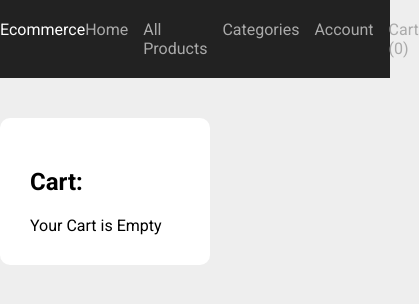
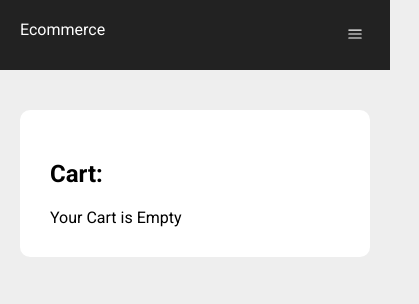
Before and after one commit to PatrikasDapsys/next-ecommerce-front, a Next.js app: page /cart in a window 390 px wide. Shown: the top 304 px of the page, 419 px wide, since content can reach past the window. Built offline with nearby package versions, Linux system fonts and the light colour scheme.

Commit message:
responsive

```diff
--- a/components/Center.jsx
+++ b/components/Center.jsx
@@ -1,7 +1,7 @@
 import styled from "styled-components";
 
 const StyledDiv = styled.div`
-    max-width: 800px;
+    max-width: 1000px;
     margin: 0 auto;
 `
 
--- a/components/Header.jsx
+++ b/components/Header.jsx
@@ -1,45 +1,94 @@
 import Link from "next/link";
 import styled from "styled-components";
 import Center from "./Center";
-import { useContext } from "react";
+import { useContext, useState } from "react";
 import { CartContext } from "./CartContext";
+import BarsIcon from "./icons/BarsIcon";
 
 const StyledHeader = styled.header`
   background-color: #222;
+  padding: 0 20px;
 `;
 const Logo = styled(Link)`
   color: #fff;
   text-decoration: none;
-  `;
+  position: relative;
+  z-index: 3;
+`;
 const Wrapper = styled.div`
   display: flex;
   justify-content: space-between;
   padding: 20px 0;
-  `;
+`;
 const NavLink = styled(Link)`
-    color: #aaa;
-    text-decoration: none;
-`
+  display: block;
+  color: #aaa;
+  text-decoration: none;
+  padding: 10px 0;
+  @media screen and (min-width: 768px) {
+    padding: 0;
+  }
+`;
+
 const StyledNav = styled.nav`
+  ${(props) =>
+    props.mobileNavActive
+      ? `
+    display: block;
+  `
+      : `
+    display: none;
+  `}
+  gap: 15px;
+  position: fixed;
+  top: 0;
+  bottom: 0;
+  left: 0;
+  right: 0;
+  padding: 70px 20px 20px;
+  background-color: #222;
+  @media screen and (min-width: 768px) {
     display: flex;
-    gap: 15px;
-`
+    position: static;
+    padding: 0;
+  }
+`;
+
+const NavButton = styled.button`
+  cursor: pointer;
+  background-color: transparent;
+  color: white;
+  width: 30px;
+  height: 30px;
+  border: 0;
+  position: relative;
+  z-index: 3;
+  @media screen and (min-width: 768px) {
+    display: none;
+  }
+`;
 
 export default function Header() {
-  const {cartProducts} = useContext(CartContext);
+  const [mobileNavActive, setMobileNavActive] = useState(false);
+  const { cartProducts } = useContext(CartContext);
+
+  console.log(mobileNavActive);
 
   return (
     <StyledHeader>
       <Center>
         <Wrapper>
           <Logo href={"/"}>Ecommerce</Logo>
-          <StyledNav>
+          <StyledNav mobileNavActive={mobileNavActive}>
             <NavLink href={"/"}>Home</NavLink>
             <NavLink href={"/products"}>All Products</NavLink>
             <NavLink href={"/categories"}>Categories</NavLink>
             <NavLink href={"/account"}>Account</NavLink>
             <NavLink href={"/cart"}>Cart ({cartProducts?.length})</NavLink>
           </StyledNav>
+          <NavButton onClick={() => setMobileNavActive(!mobileNavActive)}>
+            <BarsIcon />
+          </NavButton>
         </Wrapper>
       </Center>
     </StyledHeader>
--- /dev/null
+++ b/components/icons/BarsIcon.js
@@ -0,0 +1,18 @@
+export default function BarsIcon({ className = "w-6 h-6" }) {
+  return (
+    <svg
+      xmlns="http://www.w3.org/2000/svg"
+      fill="none"
+      viewBox="0 0 24 24"
+      strokeWidth={1.5}
+      stroke="currentColor"
+      className={className}
+    >
+      <path
+        strokeLinecap="round"
+        strokeLinejoin="round"
+        d="M3.75 6.75h16.5M3.75 12h16.5m-16.5 5.25h16.5"
+      />
+    </svg>
+  );
+}
--- a/pages/cart.jsx
+++ b/pages/cart.jsx
@@ -8,11 +8,17 @@
 import { useContext, useEffect, useState } from "react";
 import styled from "styled-components";
 
+const Container = styled.div`
+  padding: 0 20px 40px;
+`;
 const ColWrapper = styled.div`
   display: grid;
-  grid-template-columns: 1.2fr 0.8fr;
+  grid-template-columns: 1fr;
   gap: 40px;
   margin-top: 40px;
+  @media screen and (min-width: 768px) {
+    grid-template-columns: 1.2fr 0.8fr;
+  }
 `;
 const Box = styled.div`
   background-color: #fff;
@@ -23,21 +29,35 @@
   padding: 10px 0;
 `;
 const ProductImageBox = styled.div`
-  width: 100px;
-  height: 100px;
-  padding: 10px;
+  width: 70px;
+  height: 70px;
+  padding: 2px;
   border: 1px solid rgba(0, 0, 0, 0.1);
   border-radius: 10px;
   display: flex;
   align-items: center;
   justify-content: center;
   img {
+    max-width: 60px;
+    max-height: 60px;
+  }
+  @media screen and (min-width: 768px) {
+    width: 100px;
+    height: 100px;
+    padding: 10px;
+    img {
       max-width: 80px;
       max-height: 80px;
     }
+  }
 `;
 const QuantityLabel = styled.span`
-  padding: 0 8px;
+  padding: 0 14px;
+  display: block;
+  @media screen and (min-width: 768px) {
+    display: inline-block;
+    padding: 0 10px;
+  }
 `;
 const CityHolder = styled.div`
   display: flex;
@@ -123,6 +143,7 @@
   return (
     <>
       <Header />
+      <Container>
         <Center>
           <ColWrapper>
             <Box>
@@ -233,6 +254,7 @@
             )}
           </ColWrapper>
         </Center>
+      </Container>
     </>
   );
 }
```
Also changed, not shown: components/Featured.jsx (+30 -4 lines), components/NewProducts.jsx (+9 -4 lines), components/ProductBox.jsx (+20 -3 lines), components/ProductGrid.jsx (+7 -2 lines), components/ProductImages.jsx (+5 -4 lines), pages/product/[id].jsx (+10 -1 lines). Lines whose indentation alone changed are shown as unchanged.
